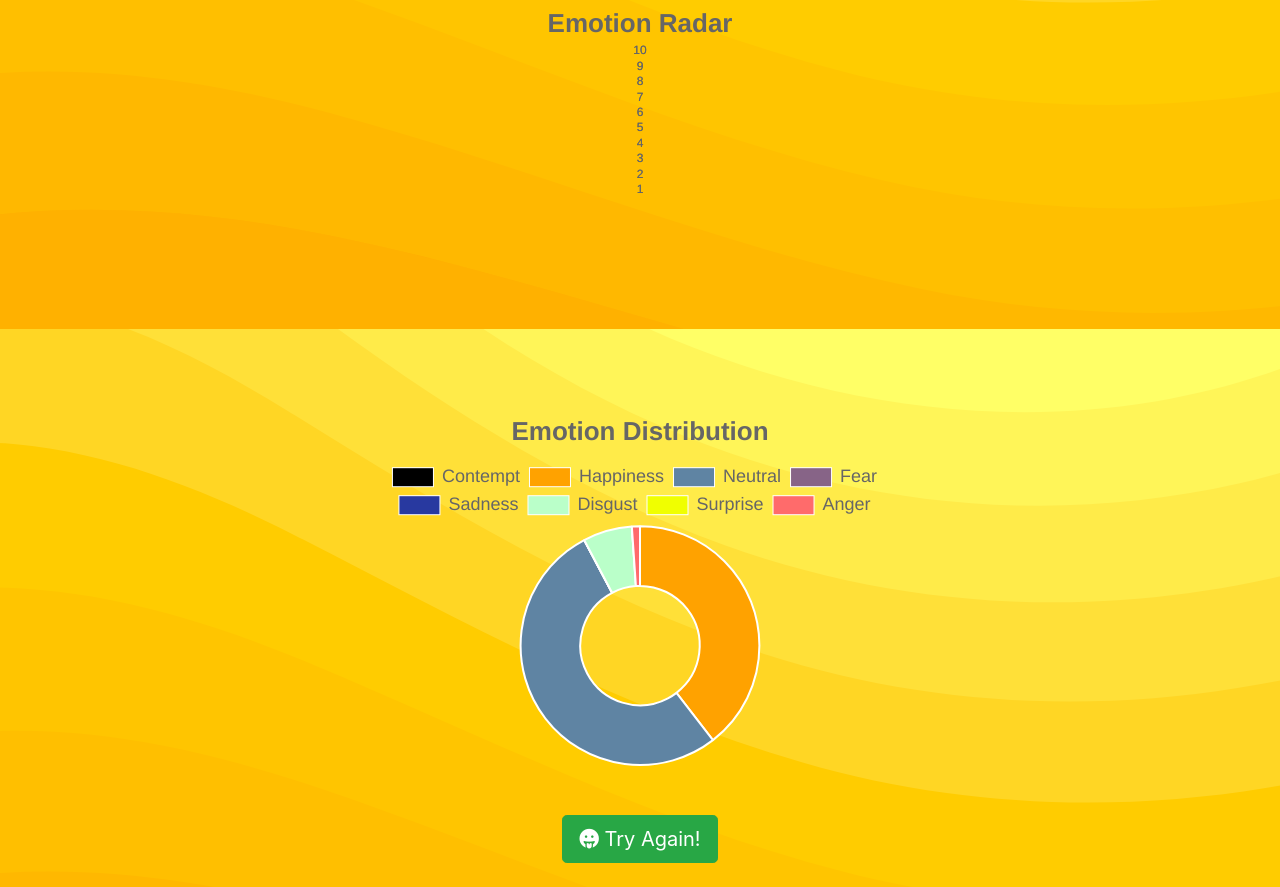
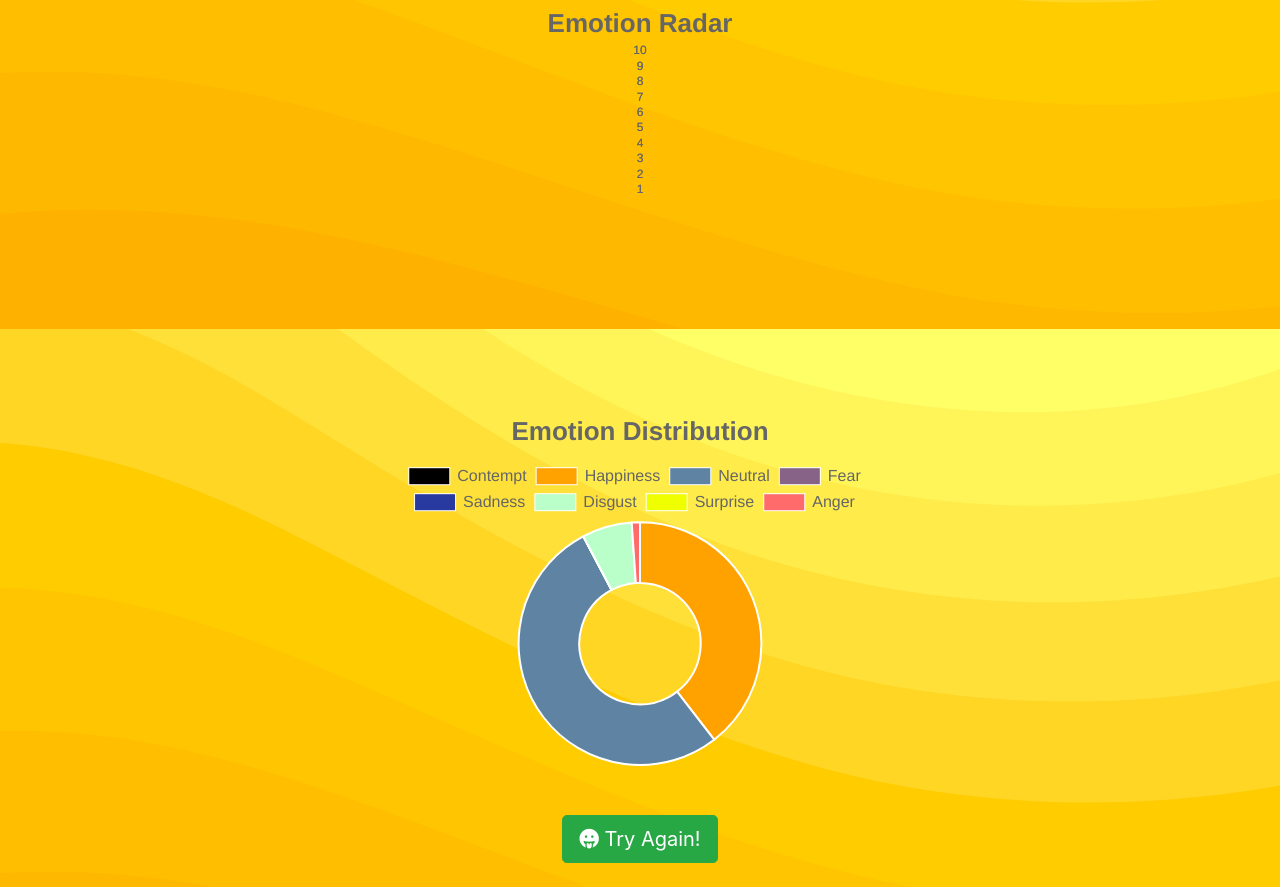
Before and after one commit to borisyue1/Happy, a Flask app: template app/templates/chart.html in a window 1280 px wide. Shown: the part 471-1358 px from the top of the page. Run offline with Flask 2, Linux system fonts and the light colour scheme; the template is opened without the code that fills it, so the values that code supplies are empty; some libraries are stand-ins or nearby versions.

Commit message:
Fix font size

```diff
--- a/app/templates/chart.html
+++ b/app/templates/chart.html
@@ -182,7 +182,7 @@
 
       },
       legend: {
-        labels: {fontSize: 18}
+        labels: {fontSize: 16}
       }
     }
 
```
